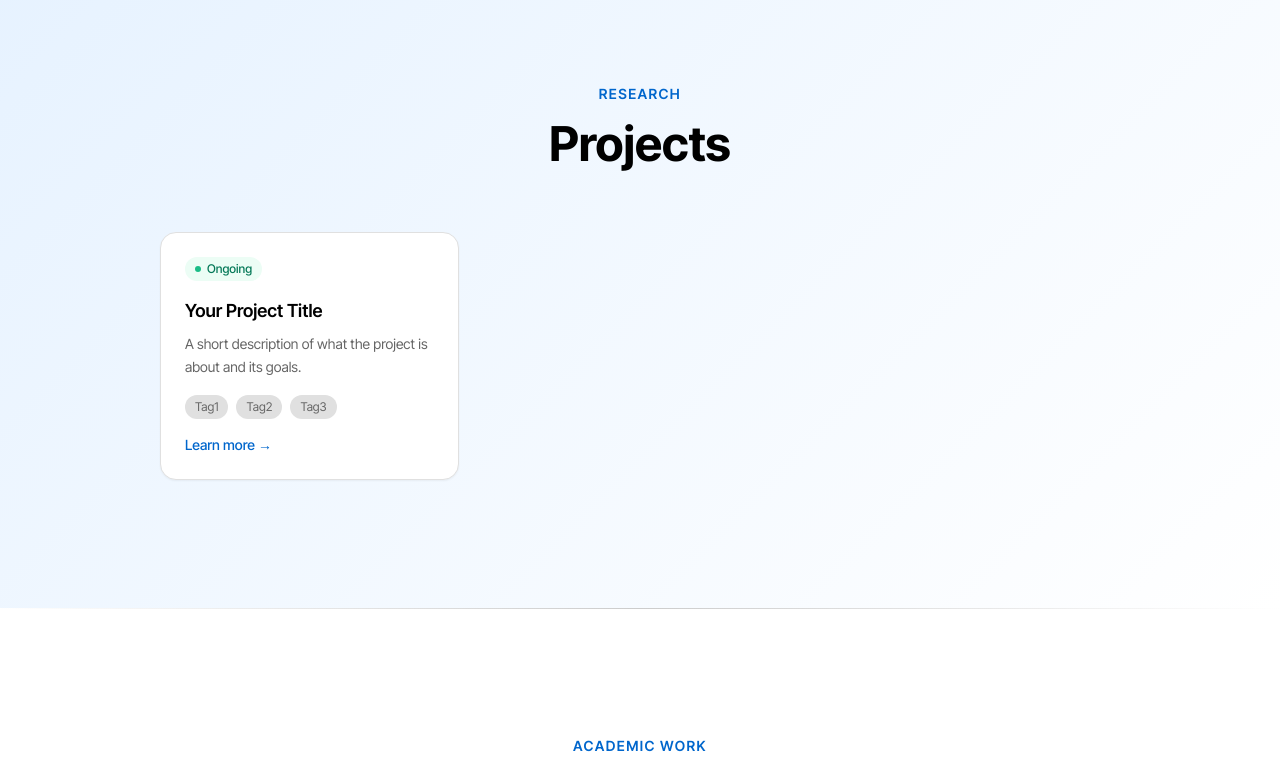
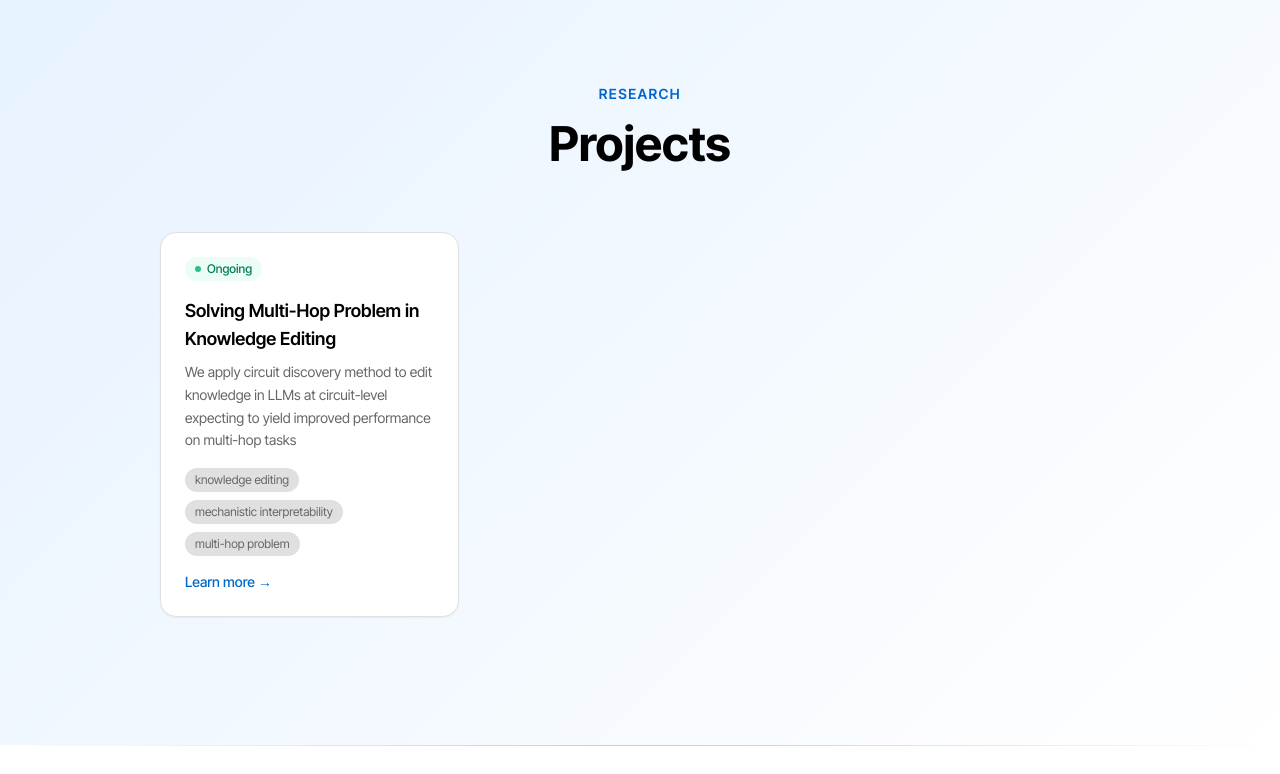
Before and after one commit to kimthangk/kimthangk.github.io, a React (Vite) app: page / in a window 1280 px wide. Shown: the part 1948-2722 px from the top of the page. Built offline with nearby package versions, Linux system fonts and the light colour scheme.

Commit message:
Update Projects.tsx

```diff
--- a/src/sections/Projects.tsx
+++ b/src/sections/Projects.tsx
@@ -24,10 +24,10 @@ export default function Projects() {
 
   const projects = [
     {
-      title: 'Your Project Title',
-      description: 'A short description of what the project is about and its goals.',
+      title: 'Solving Multi-Hop Problem in Knowledge Editing',
+      description: 'We apply circuit discovery method to edit knowledge in LLMs at circuit-level expecting to yield improved performance on multi-hop tasks',
       status: 'Ongoing',
-      tags: ['Tag1', 'Tag2', 'Tag3'],
+      tags: ['knowledge editing', 'mechanistic interpretability', 'multi-hop problem'],
       link: 'https://your-link.com', // optional
     },
   ]
```
